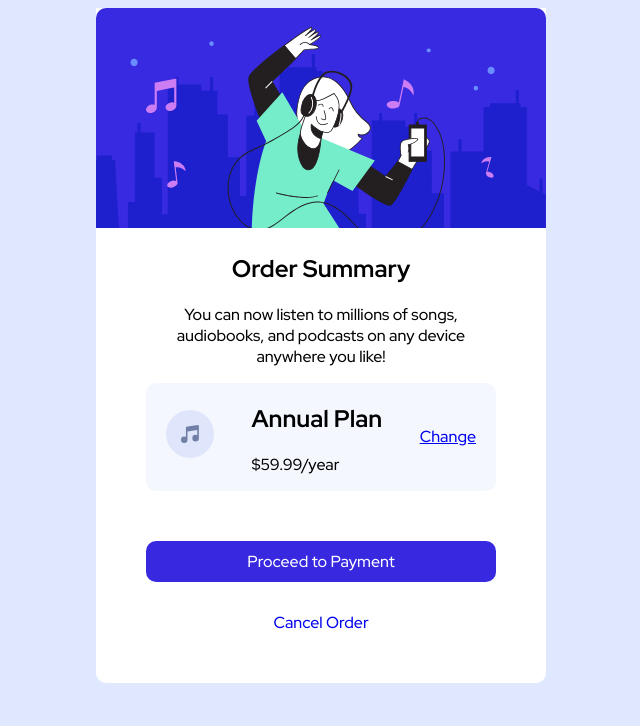
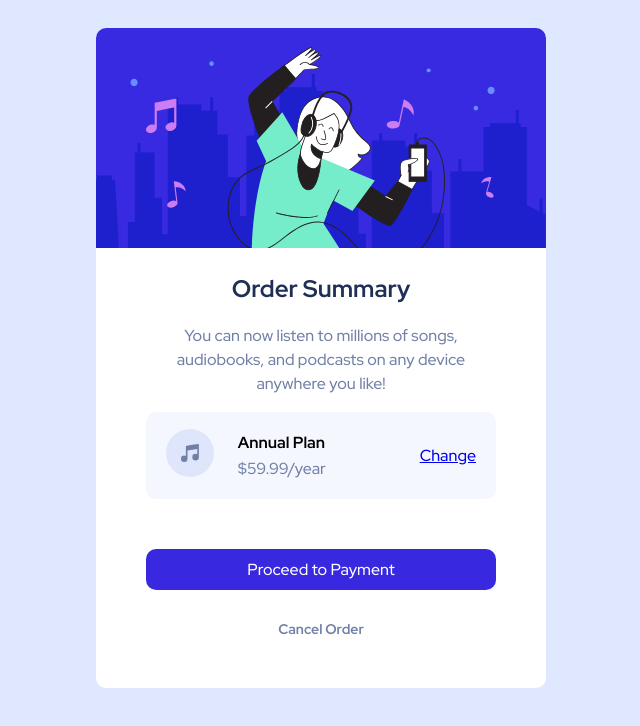
Before and after one commit to tsyuille/order-summary-component, a plain HTML site: page index.html in a window 1280 px wide. Shown: the whole page, without its empty margins (319-959 px from the left). Drawn offline with Linux system fonts and the light colour scheme.

Commit message:
Modified color and sizing styles

```diff
--- a/style.css
+++ b/style.css
@@ -1,13 +1,14 @@
 body {
     background: hsl(225, 100%, 94%);
     font-family: 'Red Hat Display', sans-serif;
+    padding: 20px 0;
 }
 
 main {
     background: white;
     max-width: 450px;
     margin: 0 auto;
-    border-radius: 0 0 10px 10px;
+    border-radius: 10px;
 }
 
 .image {
@@ -19,6 +20,15 @@ main {
     padding: 0 45px;
 }
 
+h1 {
+    color: hsl(223, 47%, 23%);
+}
+
+.upper p {
+    color: hsl(224, 23%, 55%);
+    line-height: 150%;
+}
+
 .mid {
     display: flex;
     justify-content: space-between;
@@ -27,6 +37,17 @@ main {
     margin: 0 50px;
     border-radius: 10px;
     padding: 0 20px;
+}
+
+.mid h2 {
+    font-size: 16px;
+    margin: 20px 0 0 -70px;
+}
+
+.mid p {
+    font-size: 16px;
+    color: hsl(224, 23%, 55%);
+    margin: 5px 0 20px -70px;
 }
 
 .lower {
@@ -46,3 +67,9 @@ main {
     border-radius: 10px;
     margin-bottom: 30px;
 }
+
+.cancel {
+    color: hsl(224, 23%, 55%);
+    font-weight: 700;
+    font-size: 14px;
+}
```
